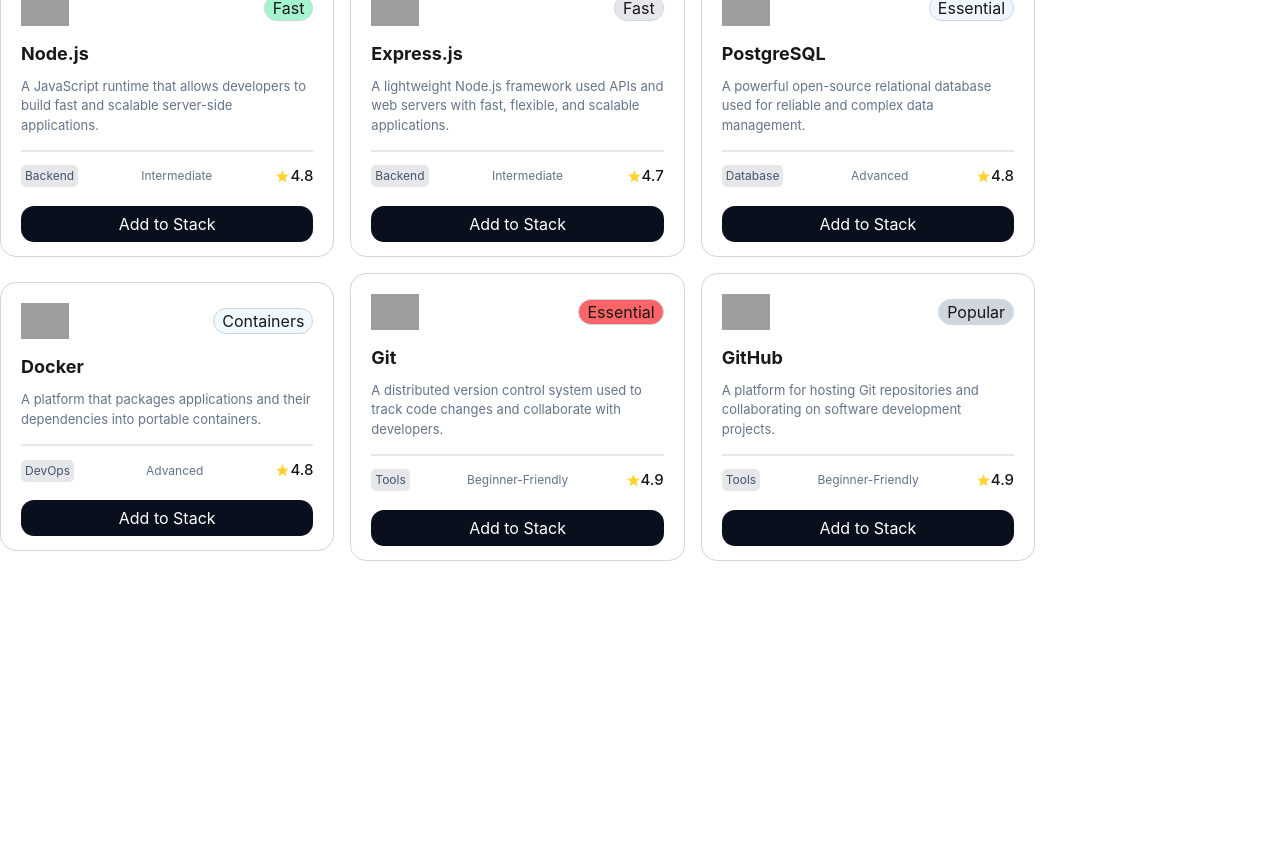
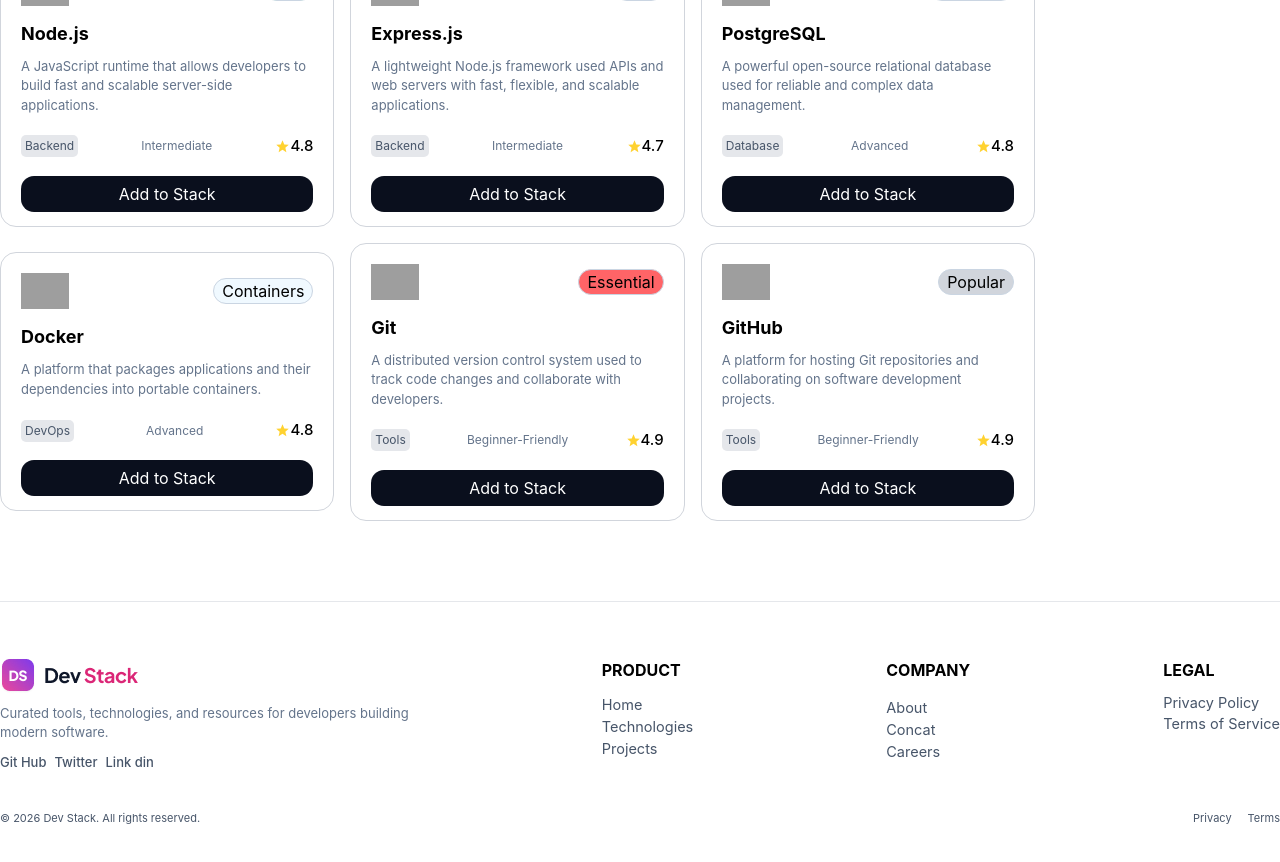
Before and after one commit to miraz932/Dev-Stack, a React (Vite) app: page / in a window 1280 px wide. Shown: the part 1120-1982 px from the top of the page. Before the commit the page ends 1701 px from the top, so only its background shows below. Built offline with nearby package versions, Linux system fonts and the light colour scheme; grey boxes are pictures that could not be loaded.

Commit message:
Footer Add

```diff
--- a/package.json
+++ b/package.json
@@ -22,7 +22,7 @@
     "@types/react": "^19.2.18",
     "@types/react-dom": "^19.2.7",
     "@vitejs/plugin-react": "^6.1.1",
-    "daisyui": "^5.7.36",
+    "daisyui": "^5.7.37",
     "oxlint": "^1.81.0",
     "typescript": "~6.0.2",
     "vite": "^8.3.0"
--- a/src/App.tsx
+++ b/src/App.tsx
@@ -3,6 +3,7 @@
 import ExploreTechnologies from "./Component/ExploreTechnologies"
 import Navber from "./Component/Navber"
 import type { TechnologyType } from "./TechnologieType"
+import Footer from "./Component/Footer"
 
 
 
@@ -23,6 +24,7 @@
       <Suspense fallback={<h3>Loading.....</h3>}>
      <ExploreTechnologies handleTechnologiesData={promisedata}></ExploreTechnologies>
      </Suspense>
+    <Footer></Footer>
    </div>
   )
 }
--- /dev/null
+++ b/src/Component/Footer.tsx
@@ -0,0 +1,69 @@
+
+import FooterLogo from "../assets/logo-text.png"
+const Footer = () => {
+  return (
+    <div className='border-t   border-gray-200 mt-15 '>
+
+
+      <div className="container mx-auto">
+        <div className='container mx-auto flex justify-between  py-14'>
+
+          <div className='grid gap-2.5'>
+            <img src={FooterLogo} alt="" />
+            <p className='text-[#64748B] text-[13px]'>Curated tools, technologies, and resources for developers building <br />
+              modern software.</p>
+            <div className='flex font-medium gap-2 text-[13px] text-[#475569] '>
+              <h3 className="cursor-pointer">Git Hub</h3>
+              <h3 className="cursor-pointer">Twitter</h3>
+              <h3 className="cursor-pointer">Link din</h3>
+            </div>
+          </div>
+
+          <div className='grid gap-2.5 '>
+            <h1 className='font-bold'>PRODUCT</h1>
+            <div className='text-[#475569] text-[14.5px] -mt-2.5'>
+              <p>Home</p>
+              <p>Technologies</p>
+              <p>Projects</p>
+            </div>
+          </div>
+
+          <div className='grid gap-2.5 '>
+            <h1 className='font-bold'>COMPANY</h1>
+            <div className='text-[#475569] text-[14.5px] -mt-1'>
+              <p>About</p>
+              <p>Concat</p>
+              <p>Careers</p>
+            </div>
+          </div>
+
+
+          <div className=' flex gap-2.5 flex-col'>
+            <h1 className='font-bold'>LEGAL</h1>
+            <div className='text-[#475569] text-[14.5px]'>
+              <p>Privacy Policy</p>
+              <p>Terms of Service</p>
+            </div>
+          </div>
+        </div>
+
+
+
+        <div className="-mt-6.5 mb-10">
+          <div className="divider "></div>
+          <div className="flex justify-between mt-6">
+            <p className="text-[#475569] -mt-4 text-[11px]">© 2026 Dev Stack. All rights reserved.</p>
+            <div className="flex gap-4 text-[11px] -mt-4 text-[#475569]">
+              <p>Privacy</p>
+              <p>Terms</p>
+            </div>
+          </div>
+        </div>
+      </div>
+
+
+    </div>
+  );
+};
+
+export default Footer;
--- a/src/Component/Navber.tsx
+++ b/src/Component/Navber.tsx
@@ -19,15 +19,15 @@
         </div>
       </nav>
 
+     {/* Resposive */}
 
       <div className='flex justify-between tems-center py-3 px-3 md:hidden '>
-        <span className= 'flex items-center md:hidden '><RxHamburgerMenu /></span>
+        <span className='flex items-center md:hidden '><RxHamburgerMenu /></span>
         <span className='md:hidden '> <img className='w-fit h-8' src={Logo} alt="" /></span>
         <span className='md:hidden flex gap-4 text-[#475569] text-[14px]  font-normal'>
           <button className=' cursor-pointer hover:text-[#DB2777] '>Sign In</button>
           <button className='cursor-pointer bg-linear-to-r from-[#EC4899] to-[#9333EA] text-white px-4 py-1.5 rounded-[18px] font-normal  '>Sign Up</button>
         </span>
-
       </div>
     </div>
 
--- a/src/Component/TechnologieCart.tsx
+++ b/src/Component/TechnologieCart.tsx
@@ -30,11 +30,8 @@
 
 
       <div className="border mt-6 h-fit  rounded-2xl border-gray-300 p-5 w-72">
-
         <Selected addStack={addStack} setAddStack={setAddStack}></Selected>
-
       </div>
-
     </div>
 
 
--- a/src/Component/cart.tsx
+++ b/src/Component/cart.tsx
@@ -40,8 +40,9 @@
         <h3 className="flex items-center font-medium text-[15px]"><MdOutlineStar className="text-amber-300" /> {technologie.rating}</h3>
       </div>
 
-      <button onClick={handleClick} disabled={isAdded === true ? true : false} className={`mt-4 -mb-1.5 cursor-pointer px-9.5 py-1.5 rounded-[13px] ${isAdded ? "text-black bg-gray-300" : "text-white  bg-[#0A0F1D]"}`}>{isAdded ? "✔️Add to Stack" : "Add to Stack"}</button>
+      <button onClick={handleClick} disabled={isAdded === true ? true : false} className={`mt-4 -mb-1.5 cursor-pointer px-9.5 py-1.5 rounded-[13px] ${isAdded ? "text-black bg-gray-300" : "text-white curs  bg-[#0A0F1D]"}`}>{isAdded ? "✔️Add to Stack" : "Add to Stack"}</button>
     </div >
+
 
   )
 }
--- a/src/index.css
+++ b/src/index.css
@@ -1,3 +1,2 @@
 
 @import "tailwindcss";
-@plugin "daisyui";
```
Also changed, not shown: src/Component/Banner.tsx (+5 -5 lines), src/Component/ExploreTechnologies.tsx (+4 -4 lines), src/Component/Selected.tsx (+1 -6 lines), src/Component/Footter.tsx (deleted), 1 other file (tests, documents, lock files or other folders).
